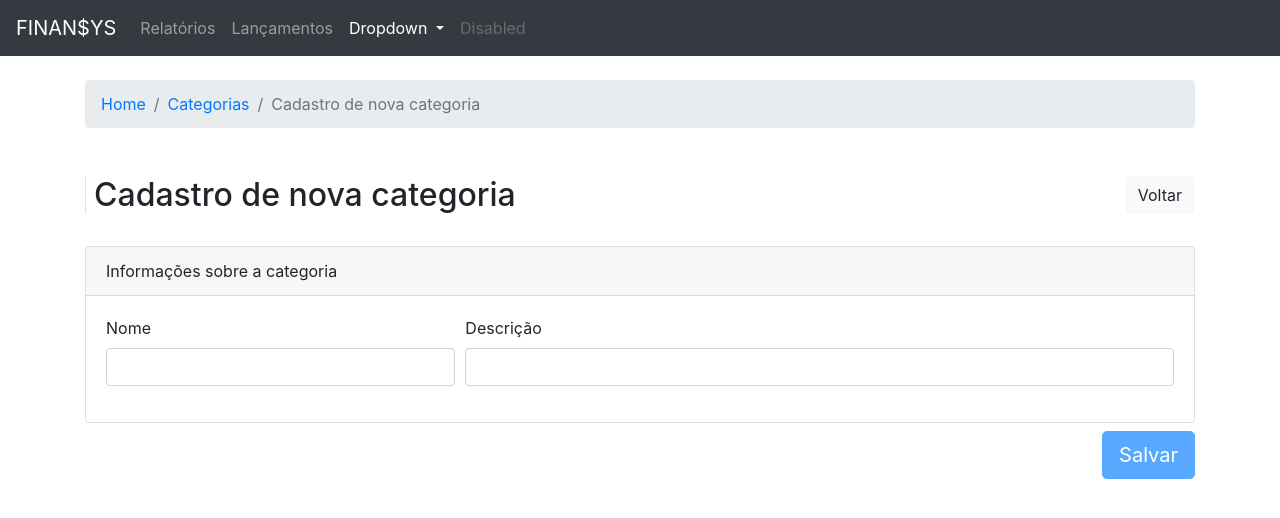
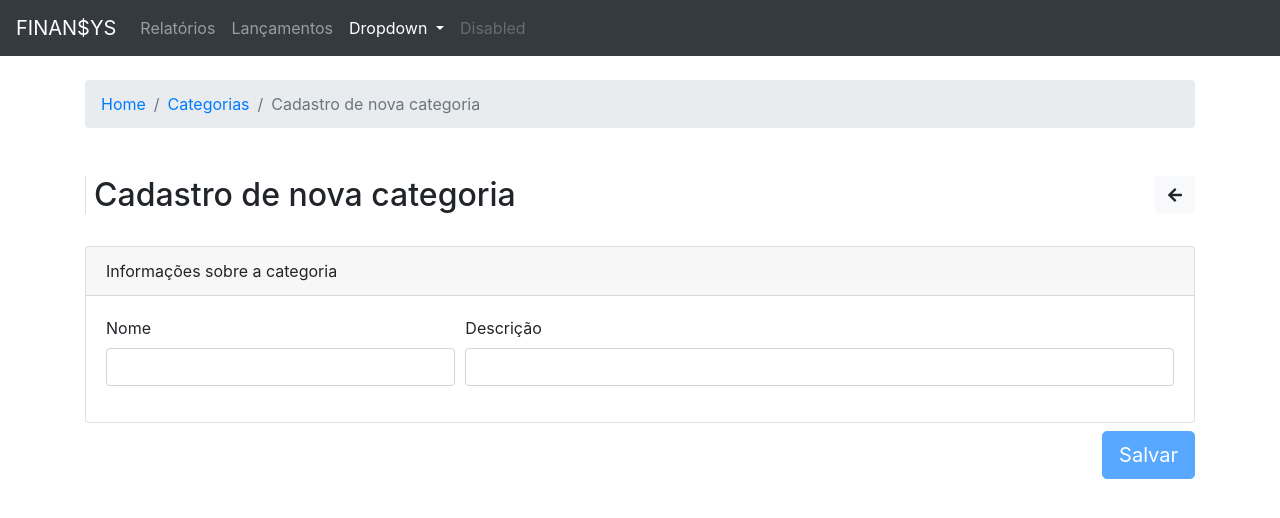
Before and after one commit to alvarocintra/angular-avancado-master-detail-crud, an Angular app: page /categories/new in a window 1280 px wide. Shown: the top 518 px of the page. Built offline with nearby package versions, Linux system fonts and the light colour scheme; what angular-in-memory-web-api would draw is missing.

Commit message:
adding baseresourcemodel

```diff
--- a/src/app/pages/categories/category-form/category-form.component.html
+++ b/src/app/pages/categories/category-form/category-form.component.html
@@ -21,7 +21,7 @@
     </div>
     <div class="col-md">
         <a routerLink="/categories" class="btn btn-light float-right">
-            Voltar
+            <fa-icon [icon]="faArrowLeft"></fa-icon>
         </a>
     </div>
 </div>
--- a/src/app/pages/categories/category-form/category-form.component.ts
+++ b/src/app/pages/categories/category-form/category-form.component.ts
@@ -9,12 +9,16 @@ import { switchMap } from 'rxjs/operators';
 
 import toastr from 'toastr';
 
+// ICONS
+import { faArrowLeft } from '@fortawesome/free-solid-svg-icons';
+
 @Component({
   selector: 'app-category-form',
   templateUrl: './category-form.component.html',
   styleUrls: ['./category-form.component.css']
 })
 export class CategoryFormComponent implements OnInit, AfterContentChecked {
+  faArrowLeft = faArrowLeft;
 
   currentAction: string;
   categoryForm: FormGroup;
--- a/src/app/pages/categories/category-list/category-list.component.ts
+++ b/src/app/pages/categories/category-list/category-list.component.ts
@@ -3,6 +3,7 @@ import { Component, OnInit } from '@angular/core';
 import { Category } from '../shared/category.model';
 import { CategoryService } from '../shared/category.service';
 
+// ICONS
 import { faPlus } from '@fortawesome/free-solid-svg-icons';
 import { faPen } from '@fortawesome/free-solid-svg-icons';
 import { faTrashAlt } from '@fortawesome/free-solid-svg-icons';
--- a/src/app/pages/categories/shared/category.model.ts
+++ b/src/app/pages/categories/shared/category.model.ts
@@ -1,7 +1,11 @@
-export class Category {
+import { BaseResourceModel } from 'src/app/shared/models/base-resource.model';
+
+export class Category extends BaseResourceModel {
     constructor(
-        public id?: number,
         public name?: string,
         public description?: string
-    ) {}
+    ) {
+        super();
+    }
+
 }
--- /dev/null
+++ b/src/app/shared/models/base-resource.model.ts
@@ -0,0 +1,3 @@
+export abstract class BaseResourceModel {
+    id?: number;
+}
```
Also changed, not shown: src/app/pages/entries/shared/entry.model.ts (+5 -2 lines).
